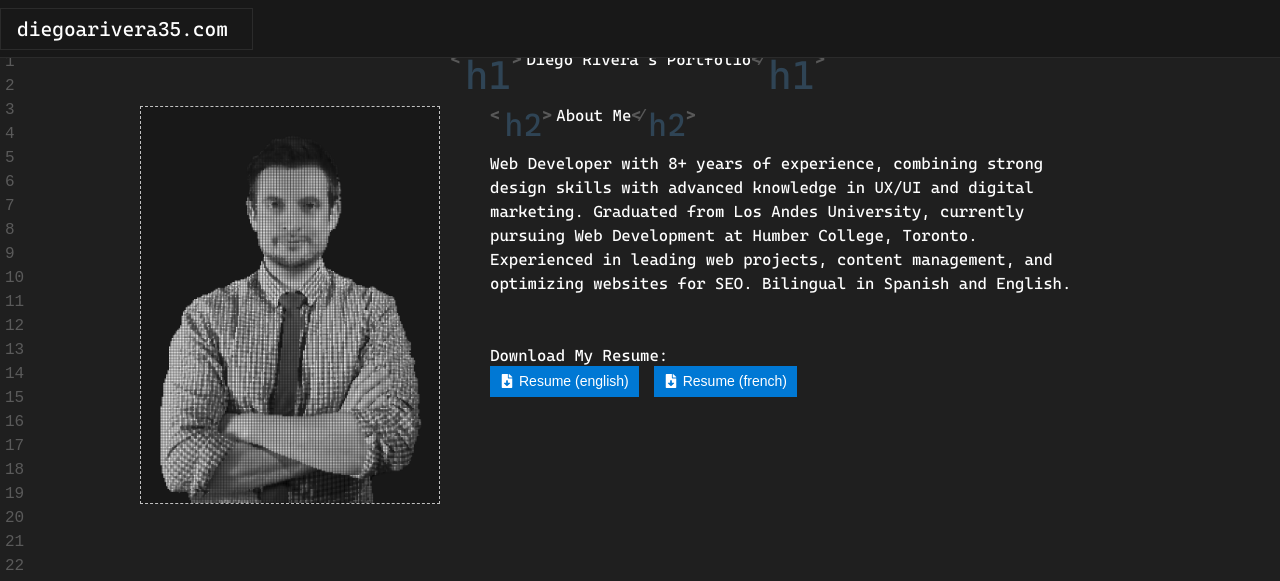
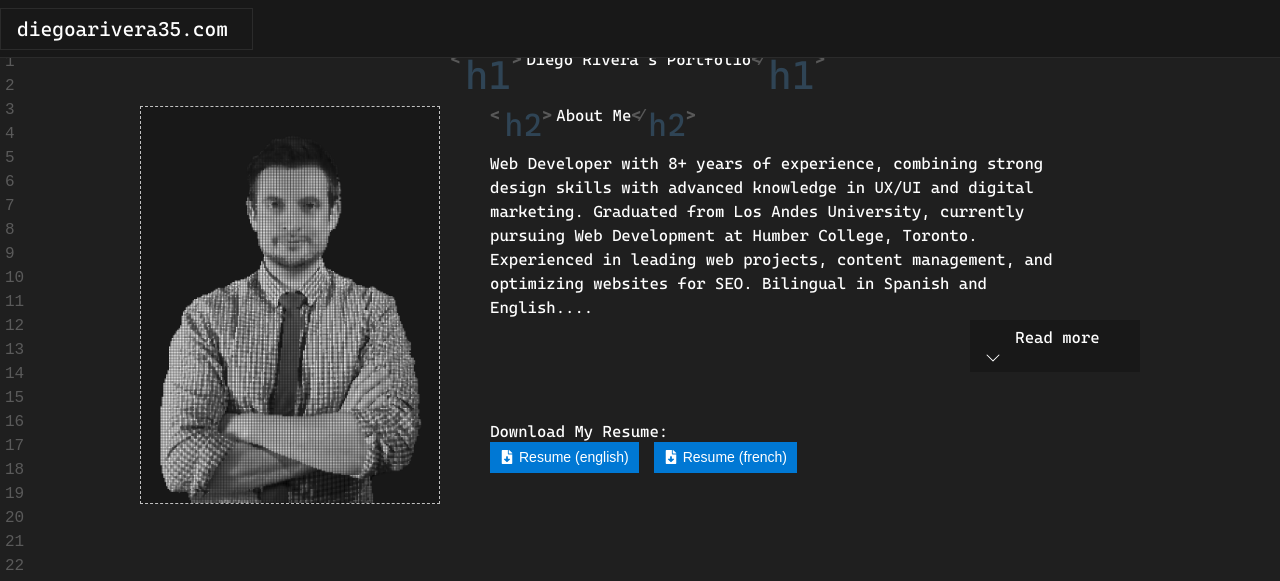
Before and after one commit to diegoarivera35/PortfolioFrontEnd, a React (Vite) app: page / in a window 1280 px wide. Shown: the top 581 px of the page. Built offline with nearby package versions, Linux system fonts and the light colour scheme; no server answers.

Commit message:
Pop up fix

```diff
--- a/index.html
+++ b/index.html
@@ -27,6 +27,7 @@
 
 
     <script src="https://static.elfsight.com/platform/platform.js" data-use-service-core defer></script>
+
     <div class="elfsight-app-4139f5b9-28a0-4bca-9f55-330c68de53d5" data-elfsight-app-lazy id="whatsapp"></div>
 
 
--- a/src/App.jsx
+++ b/src/App.jsx
@@ -1,5 +1,5 @@
 
-import { useEffect } from "react";
+
 import "./styles/App.css";
 import "./index.css";
 import SplineScene from "./components/SplineScene";
@@ -14,30 +14,7 @@ import Contact from "./components/Contact";
 import ProjectsAPI from "./components/ProjectsAPI";
 
 function App() {
-    useEffect(() => {
-      // Function to display alert with portfolio1 content when the page loads
-      const displayFirstPortfolioAlert = () => {
-        const portfolioContent1 = document.querySelector(".portfolio1").textContent;
-        alert(portfolioContent1);
 
-        // After the first alert is closed, display the second alert
-        displaySecondPortfolioAlert();
-      };
-
-      // Function to display alert with portfolio2 content
-      const displaySecondPortfolioAlert = () => {
-        const portfolioContent2 = document.querySelector(".portfolio2").textContent;
-        alert(portfolioContent2);
-      };
-
-      // Call the function to display the first alert when the page finishes loading
-      window.addEventListener("load", displayFirstPortfolioAlert);
-
-      // Clean up the event listener when component unmounts
-      return () => {
-        window.removeEventListener("load", displayFirstPortfolioAlert);
-      };
-    }, []);
   return (
     <div className="padre">
       <Header />
@@ -243,6 +220,37 @@ function App() {
  198  <br/>
  199  <br/>
  200  <br/>
+ 201  <br/>
+ 202  <br/>
+ 203  <br/>
+ 204  <br/>
+ 205  <br/>
+ 206  <br/>
+ 207  <br/>
+ 208  <br/>
+ 209  <br/>
+ 210  <br/>
+ 211  <br/>
+ 212  <br/>
+ 213  <br/>
+ 214  <br/>
+ 215  <br/>
+ 216  <br/>
+ 217  <br/>
+ 218  <br/>
+ 219  <br/>
+ 220  <br/>
+ 221  <br/>
+ 222  <br/>
+ 223  <br/>
+ 224  <br/>
+ 225  <br/>
+ 226  <br/>
+ 227  <br/>
+ 228  <br/>
+ 229  <br/>
+ 230  <br/>
+
 
 </div>
 
@@ -260,10 +268,10 @@ function App() {
   </h1>
 </div>
 
-<p className="portfolio1">This portfolio showcases some of my skills as a Web Developer and UX/UI Designer. You will find projects utilizing JavaScript, the DOM, PHP, APIs, and designs created in Figma, among other tools.</p>
+{/* <p className="portfolio1">This portfolio showcases some of my skills as a Web Developer and UX/UI Designer. You will find projects utilizing JavaScript, the DOM, PHP, APIs, and designs created in Figma, among other tools.</p>
 
 <p className="portfolio2">
- This portfolio website itself is a demonstration of my abilities, featuring a front-end built with React and a back-end developed with Node.js and Express.js. The projects are stored in a MongoDB database and are rendered on the front end using a REST API. Finally, the portfolio is deployed using AWS Cloud services.</p>
+ This portfolio website itself is a demonstration of my abilities, featuring a front-end built with React and a back-end developed with Node.js and Express.js. The projects are stored in a MongoDB database and are rendered on the front end using a REST API. Finally, the portfolio is deployed using AWS Cloud services.</p> */}
 
 
       <div className="Hero">
--- a/src/components/About.jsx
+++ b/src/components/About.jsx
@@ -1,7 +1,14 @@
 import photo from '../assets/photoDiegoPixelated.png';
 import DownloadPDF from "./DownloadPDF";
+import { BsChevronUp, BsChevronDown } from "react-icons/bs";
+import React, { useState } from "react";
 import "../styles/App.css";
 const Header = () => {
+  const [isExpanded, setIsExpanded] = useState(false);
+
+  function myFunction() {
+    setIsExpanded(!isExpanded);  // Toggle between expanded and collapsed
+}
 
     return (
       <div className="centrar" id="about">
@@ -31,8 +38,20 @@ const Header = () => {
 </div>
 
 
-<p>Web Developer with 8+ years of experience, combining strong design skills with advanced knowledge in UX/UI and digital marketing. Graduated from Los Andes University, currently pursuing Web Development at Humber College, Toronto. Experienced in leading web projects, content management, and optimizing websites for SEO. Bilingual in Spanish and English.</p>
+<p>Web Developer with 8+ years of experience, combining strong design skills with advanced knowledge in UX/UI and digital marketing. Graduated from Los Andes University, currently pursuing Web Development at Humber College, Toronto. Experienced in leading web projects, content management, and optimizing websites for SEO. Bilingual in Spanish and English.<span id="dots">{!isExpanded && "..."}</span></p>
 
+<div id='more' style={{ maxHeight: isExpanded ? "500px" : "0px", overflow: 'hidden', transition: 'max-height 2s ease-in-out' }}>
+
+<p>This portfolio showcases some of my skills as a Web Developer and UX/UI Designer. You will find projects utilizing JavaScript, the DOM, PHP, APIs, and designs created in Figma, among other tools.</p>
+
+<p>
+ This portfolio website itself is a web App, featuring a front-end built with React and a back-end developed with Node.js and Express.js. The projects database is stored in a MongoDB and are rendered on the front end using a REST API. Finally, the portfolio is deployed using AWS Cloud services.</p>
+</div>
+
+<button onClick={myFunction} id="moreBtn">
+{isExpanded ? "Read less " : "Read more "}
+{isExpanded ? <BsChevronUp /> : <BsChevronDown />}
+</button>
 <DownloadPDF/>
 
 </div>
--- a/src/components/Education.jsx
+++ b/src/components/Education.jsx
@@ -36,7 +36,7 @@ const Education = () => {
         <tbody>
           <tr>
             <td data-label="Program">Web Development</td>
-            <td data-label="Year">2023 - In Progress</td>
+            <td data-label="Year">2024</td>
             <td data-label="Institution">Humber College</td>
             <td data-label="Location">Toronto, Canada</td>
           </tr>
--- a/src/styles/App.css
+++ b/src/styles/App.css
@@ -422,7 +422,8 @@ main h2 {
   max-width: 1000px;
   gap: 40px;
   flex: 1;
-  height: 100vh;
+  height: 100%;
+  min-height: 70vh;
 }
 
 #about h2 {
@@ -1237,3 +1238,22 @@ th {
 
 
 /*------------End download resuments buttons----------------------*/
+
+#more {
+
+    max-height: 0px;
+    overflow-y: hidden;
+    transition: max-height 2s ease-in-out;
+    width: 100%;
+
+}
+
+#moreBtn {
+  background-color: rgb(24, 24, 24);
+  padding: 6px 10px 6px 15px;
+  color: white;
+  border: none;
+  width: 170px;
+  align-self: flex-end;
+
+}
```
